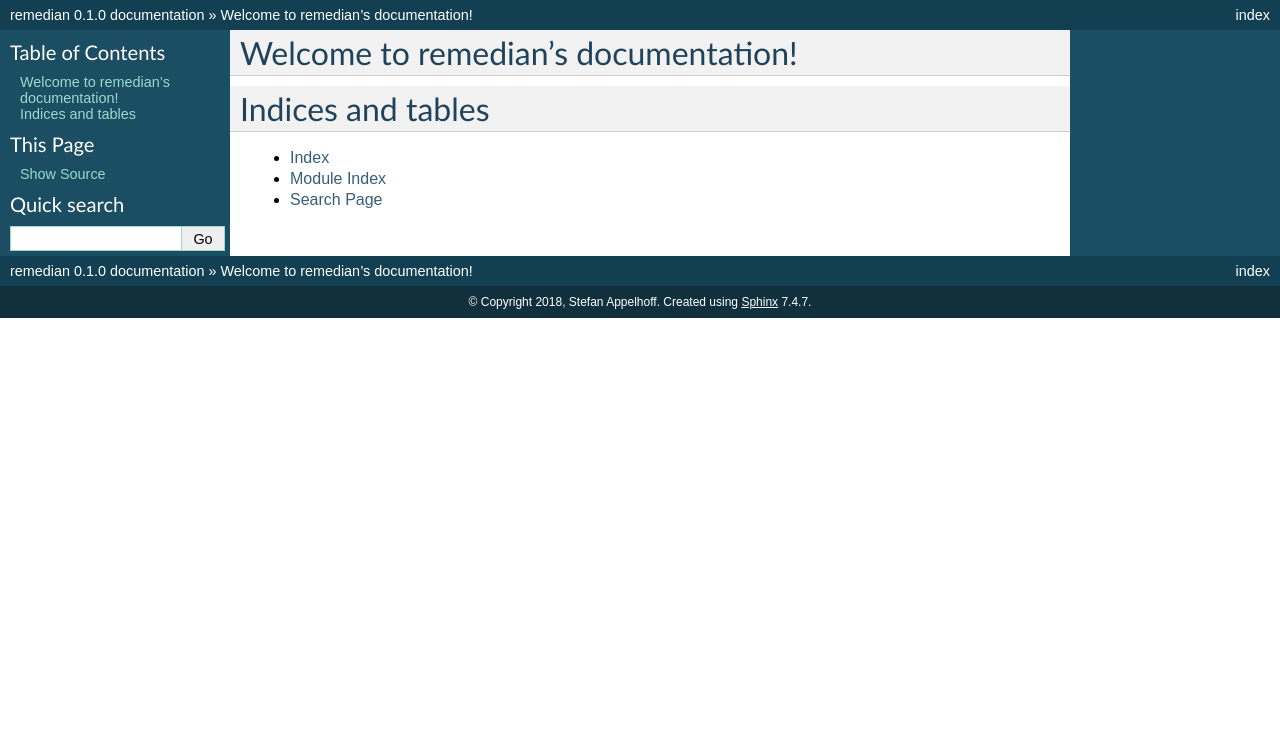
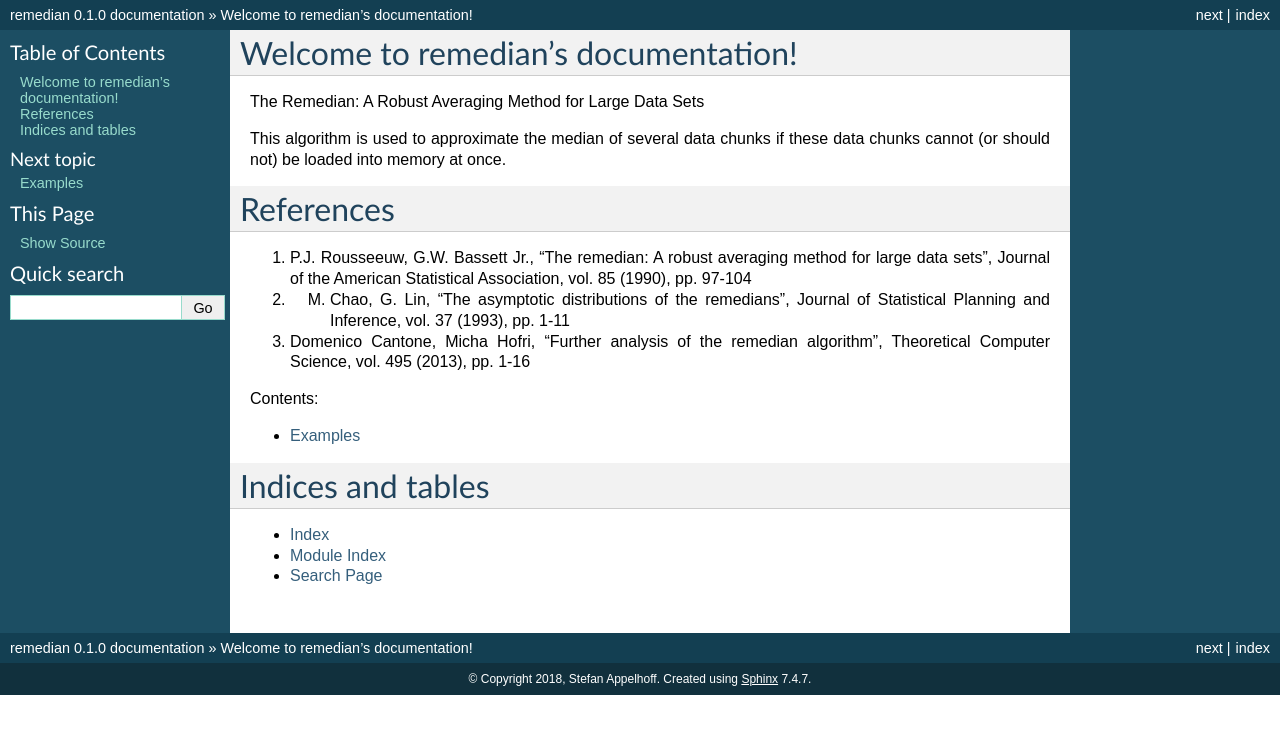
Before and after one commit to sappelhoff/remedian, a Sphinx documentation site: the page built from docs/source/index.rst, in a window 1280 px wide. Shown: the top 734 px of the page. Built offline with Sphinx 7.4.7, drawn with Linux system fonts in a browser that asks for light colours.

Commit message:
add examples

```diff
--- a/docs/source/index.rst
+++ b/docs/source/index.rst
@@ -6,10 +6,24 @@
 Welcome to remedian's documentation!
 ====================================
 
+The Remedian: A Robust Averaging Method for Large Data Sets
+
+This algorithm is used to approximate the median of several data chunks if these data chunks cannot (or should not) be loaded into memory at once.
+
+
+References
+==========
+
+1. P.J. Rousseeuw, G.W. Bassett Jr., "The remedian: A robust averaging method for large data sets", Journal of the American Statistical Association, vol. 85 (1990), pp. 97-104
+2. M. Chao, G. Lin, "The asymptotic distributions of the remedians", Journal of Statistical Planning and Inference, vol. 37 (1993), pp. 1-11
+3. Domenico Cantone, Micha Hofri, "Further analysis of the remedian algorithm", Theoretical Computer Science, vol. 495 (2013), pp. 1-16
+
+
 .. toctree::
    :maxdepth: 2
    :caption: Contents:
 
+   examples
 
 
 Indices and tables
```
Also changed, not shown: docs/source/examples.rst (added, +68 -0 lines), docs/source/example.png (added).
